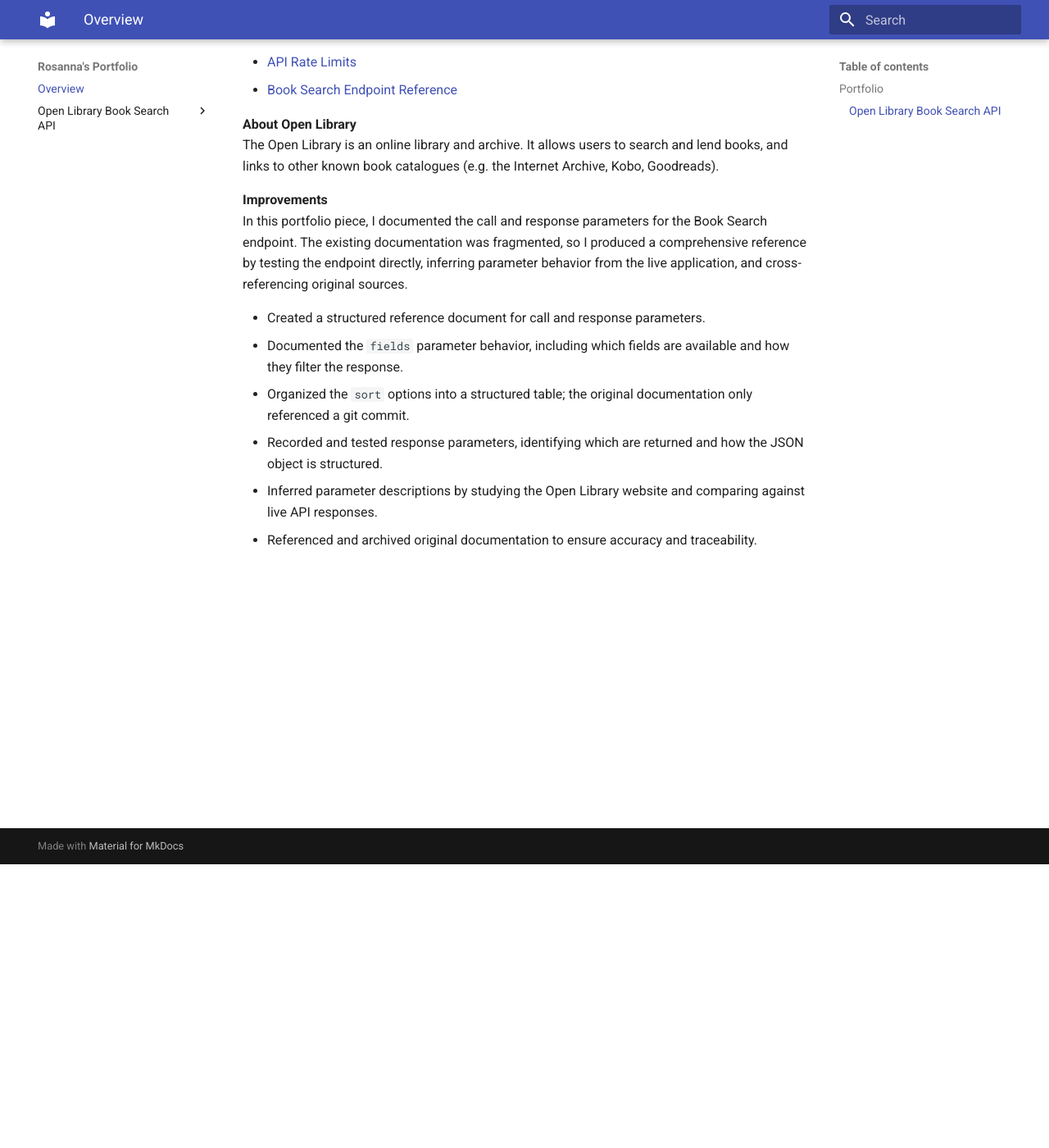
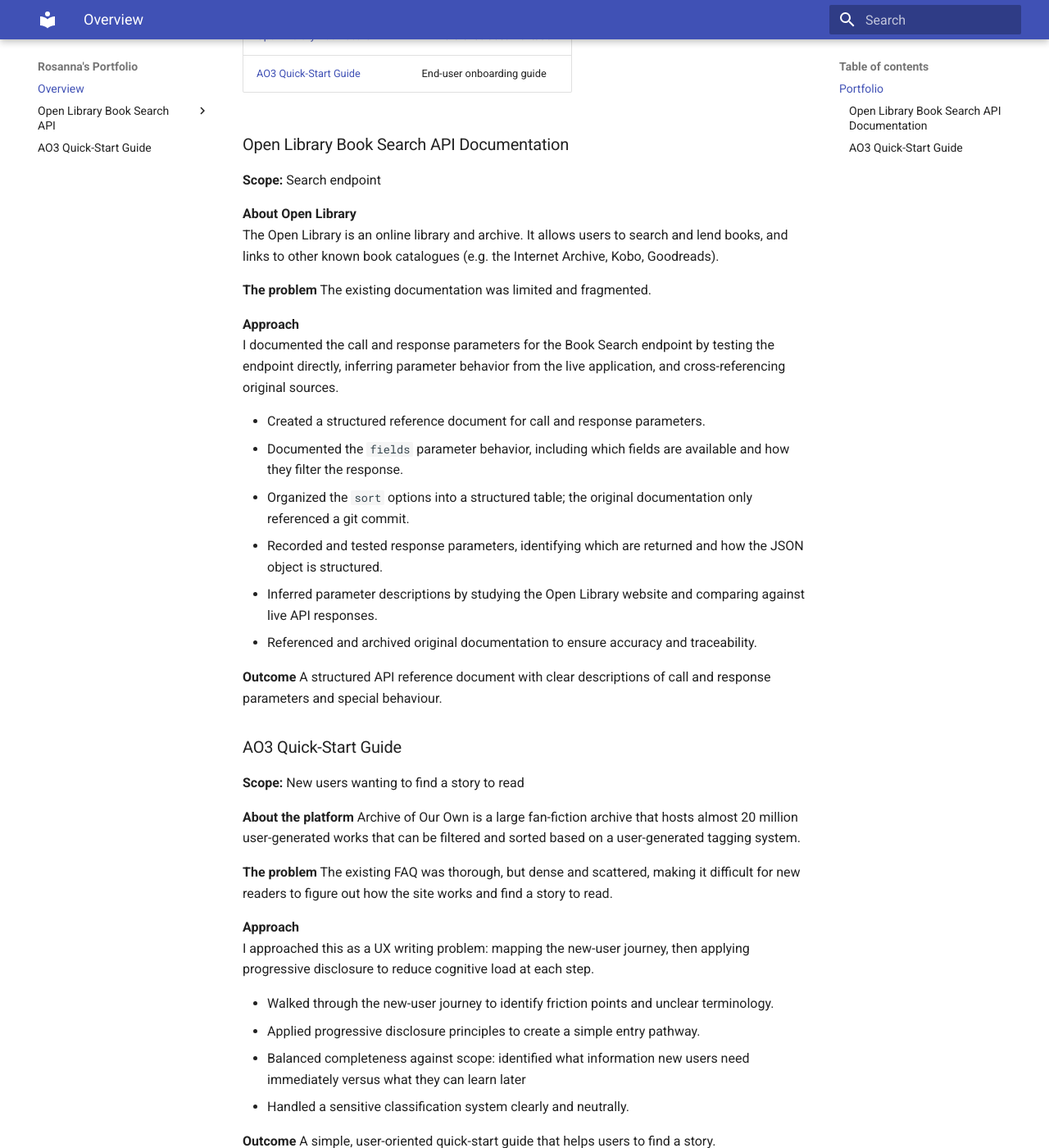
Before and after one commit to rosannav/portfolio, an MkDocs documentation site: the page built from docs/index.md, in a window 1280 px wide and 1400 px high, scrolled down 346 px. Shown: the whole window at 82% size. Built offline with MkDocs 1.6.1 and Material for MkDocs 9.7.7, drawn with Linux system fonts in a browser that asks for light colours.

Commit message:
add second portfolio piece

```diff
--- a/docs/index.md
+++ b/docs/index.md
@@ -3,17 +3,22 @@
 I turn chaotic expert knowledge into clear, actionable documents and decisions.
 
 ## Portfolio
-### Open Library Book Search API
+| Piece                                                                       | Type                        |
+| --------------------------------------------------------------------------- | --------------------------- |
+| [Open Library Book Search API](#Open-Library-Book-Search-API-Documentation) | API reference documentation |
+| [AO3 Quick-Start Guide](#AO3-Quick-Start-Guide)                             | End-user onboarding guide   |
+
+### Open Library Book Search API Documentation
 **Scope:** Search endpoint
-
-- [API Rate Limits](rate-limits)
-- [Book Search Endpoint Reference](open-lib-book-api)
 
 **About Open Library**
 The Open Library is an online library and archive. It allows users to search and lend books, and links to other known book catalogues (e.g. the Internet Archive, Kobo, Goodreads).
 
-**Improvements**
-In this portfolio piece, I documented the call and response parameters for the Book Search endpoint. The existing documentation was fragmented, so I produced a comprehensive reference by testing the endpoint directly, inferring parameter behavior from the live application, and cross-referencing original sources.
+**The problem**
+The existing documentation was limited and fragmented.
+
+**Approach**
+I documented the call and response parameters for the Book Search endpoint by testing the endpoint directly, inferring parameter behavior from the live application, and cross-referencing original sources.
 
 - Created a structured reference document for call and response parameters.
 - Documented the `fields` parameter behavior, including which fields are available and how they filter the response.
@@ -21,3 +26,26 @@ In this portfolio piece, I documented the call and response parameters for the B
 - Recorded and tested response parameters, identifying which are returned and how the JSON object is structured.
 - Inferred parameter descriptions by studying the Open Library website and comparing against live API responses.
 - Referenced and archived original documentation to ensure accuracy and traceability.
+
+**Outcome**
+A structured API reference document with clear descriptions of call and response parameters and special behaviour.
+
+### AO3 Quick-Start Guide
+**Scope:** New users wanting to find a story to read
+
+**About the platform**
+Archive of Our Own is a large fan-fiction archive that hosts almost 20 million user-generated works that can be filtered and sorted based on a user-generated tagging system.
+
+**The problem**
+The existing FAQ was thorough, but dense and scattered, making it difficult for new readers to figure out how the site works and find a story to read.
+
+**Approach**
+I approached this as a UX writing problem: mapping the new-user journey, then applying progressive disclosure to reduce cognitive load at each step.
+
+- Walked through the new-user journey to identify friction points and unclear terminology.
+- Applied progressive disclosure principles to create a simple entry pathway.
+- Balanced completeness against scope: identified what information new users need immediately versus what they can learn later
+- Handled a sensitive classification system clearly and neutrally.
+
+**Outcome**
+A simple, user-oriented quick-start guide that helps users to find a story.
--- a/mkdocs.yml
+++ b/mkdocs.yml
@@ -8,6 +8,7 @@ nav:
     - Open Library Book Search API:
         - Rate limits: rate-limits.md
         - Reference: open-lib-book-api.md
+    - AO3 Quick-Start Guide : end-user-guide.md
 # test
 theme: material
 markdown_extensions:
```
Also changed, not shown: docs/end-user-guide.md (added, +117 -0 lines), docs/img/fandom_search-archivewarning.png (added), docs/img/fandom_search-storysymbols.png (added), docs/img/global-search-results.png (added), docs/img/globar-search-bar.png (added), docs/img/results-page-step1.png (added), docs/img/sort-by.png (added).
